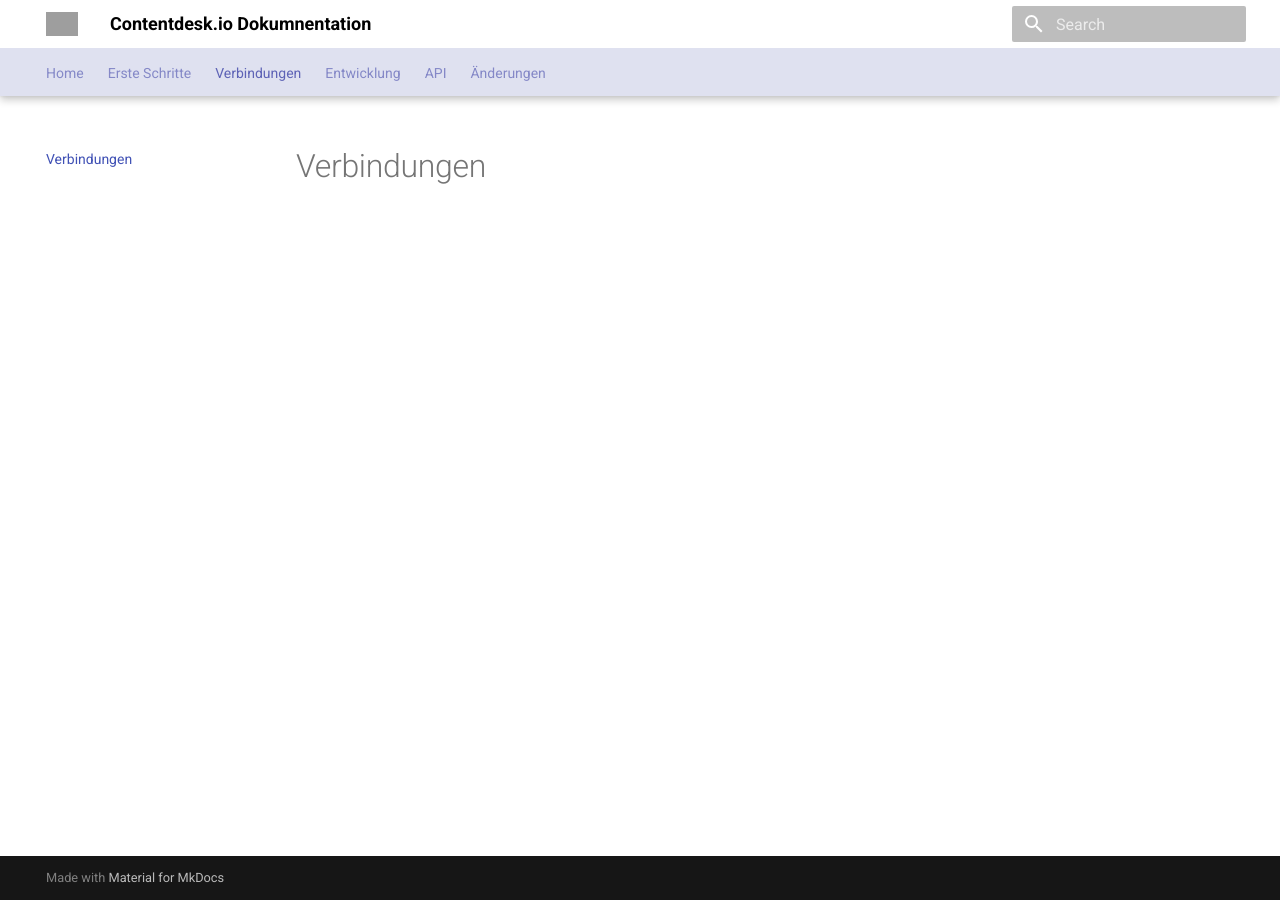
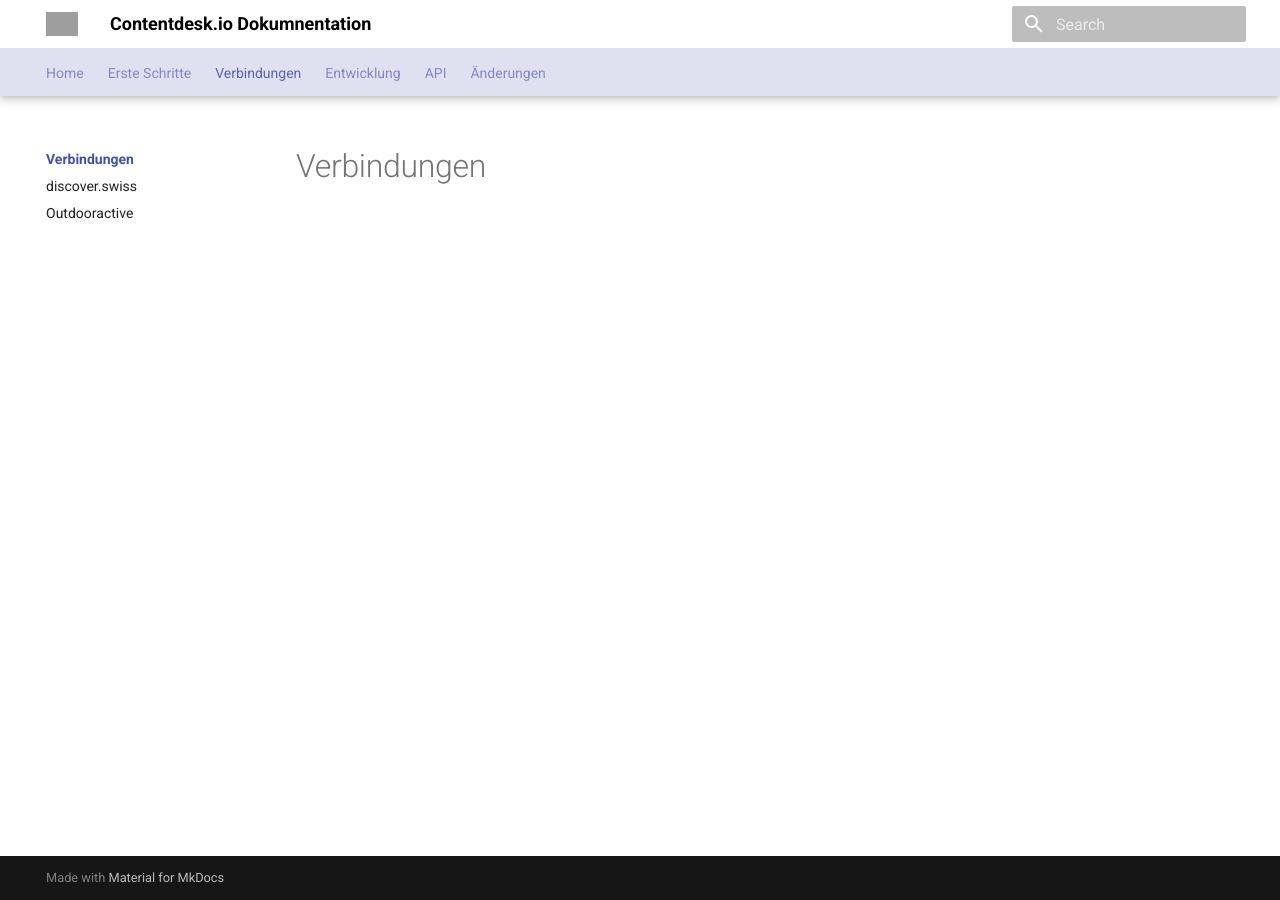
Before and after one commit to tsolenthaler/docs.contentdesk.io, an MkDocs documentation site: the page built from docs/connect/index.md, in a window 1280 px wide. Built offline with MkDocs 1.6.1 and Material for MkDocs 9.7.7, drawn with Linux system fonts in a browser that asks for light colours; grey boxes are pictures that could not be loaded.

Commit message:
docs: Update navigation links for Verbindungen in mkdocs.yml

```diff
--- a/mkdocs.yml
+++ b/mkdocs.yml
@@ -25,7 +25,10 @@ markdown_extensions:
 nav:
   - Home: index.md
   - Erste Schritte: getting-started.md
-  - Verbindungen: connect/index.md
+  - Verbindungen:
+    - connect/index.md
+    - discover.swiss: connect/discover.md
+    - Outdooractive: connect/outdooractive.md
   - Entwicklung:
     - dev/index.md
     - Data Schema:
```
